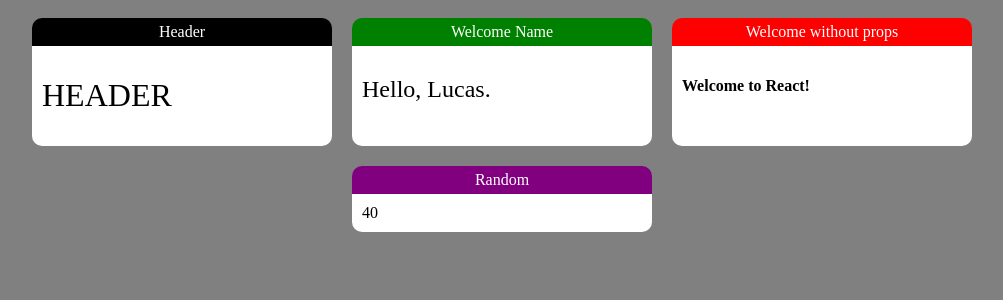
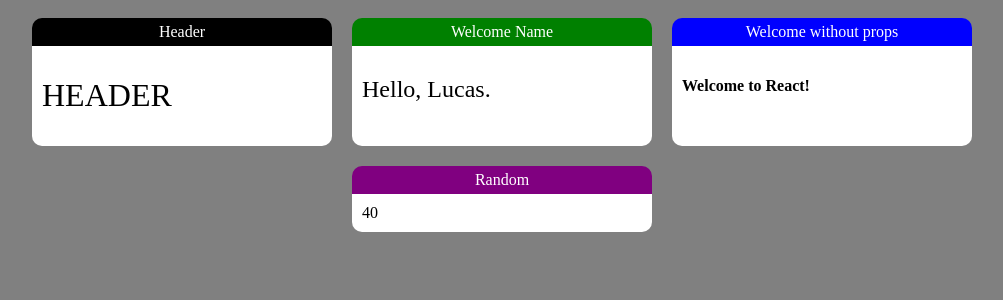
Before and after one commit to lucasfalm/react-training, a React (Create React App) app in the folder react-trainning/: page / in a window 1280 px wide. Shown: the top 300 px of the page, without its empty margins (138-1141 px from the left). Built offline with nearby package versions, Linux system fonts and the light colour scheme.

Commit message:
define default value for background color passed as props

```diff
--- a/react-trainning/src/App.jsx
+++ b/react-trainning/src/App.jsx
@@ -18,7 +18,7 @@ export default _ => // _ with 1 ignored param, could be (), or (props)
                     <Subheader name="Lucas" />
                 </Card>
 
-                <Card title="Welcome without props" color="red">
+                <Card title="Welcome without props">
                     <Welcome />
                 </Card>
 
--- a/react-trainning/src/components/layout/Card.jsx
+++ b/react-trainning/src/components/layout/Card.jsx
@@ -3,7 +3,7 @@ import './Card.css'
 
 export default (props) => {
     const style = {
-        backgroundColor: props.color
+        backgroundColor: props.color || "blue"
     }
     return (
     <>
```
